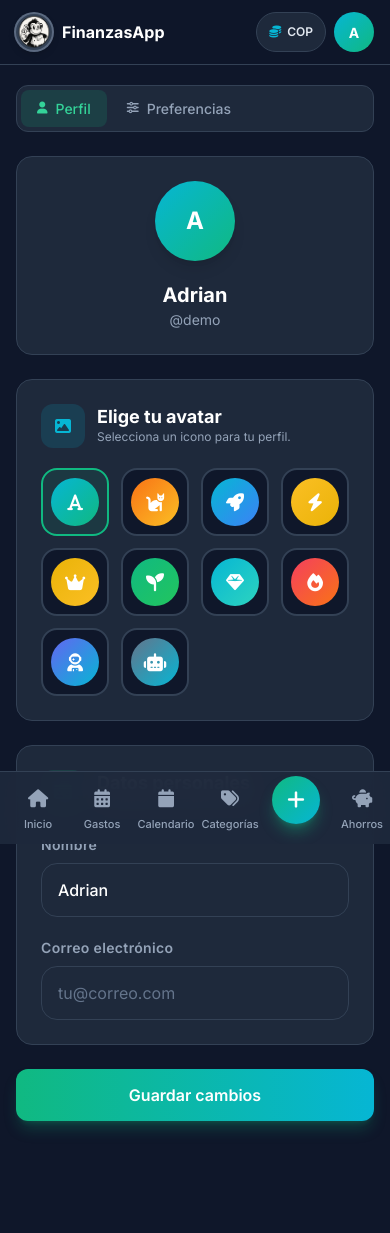
After one commit to adrian083/App-Financiera, a Django app: page /perfil/ in a window 390 px wide. The commit adds this page. Run offline with Django 4.2, Linux system fonts and the light colour scheme; a user stored in the database is signed in; data comes from the database, SQL or seed files in the repository; some libraries are stand-ins or nearby versions.

Commit message:
backup fix , profile and avatar function and responsive polish

```diff
--- a/presupuesto/forms.py
+++ b/presupuesto/forms.py
@@ -1,4 +1,5 @@
 from django import forms
+from django.contrib.auth.models import User
 
 from core.currency import moneda_choices
 from core.form_styles import FORM_INPUT, FORM_INPUT_COP, FORM_INPUT_LG, FORM_INPUT_SM
@@ -8,6 +9,39 @@ from presupuesto.models import (
     ConfiguracionUsuario,
     GastoFijoPlantilla,
 )
+
+
+class PerfilUsuarioForm(forms.ModelForm):
+    """Editar datos básicos de la cuenta del usuario."""
+
+    class Meta:
+        model = User
+        fields = ['first_name', 'email']
+        widgets = {
+            'first_name': forms.TextInput(attrs={
+                'class': FORM_INPUT,
+                'placeholder': 'Tu nombre',
+            }),
+            'email': forms.EmailInput(attrs={
+                'class': FORM_INPUT,
+                'placeholder': 'tu@correo.com',
+            }),
+        }
+        labels = {
+            'first_name': 'Nombre',
+            'email': 'Correo electrónico',
+        }
+
+
+class PerfilAvatarForm(forms.ModelForm):
+    """Seleccionar el avatar predeterminado del perfil."""
+
+    class Meta:
+        model = ConfiguracionUsuario
+        fields = ['avatar']
+        widgets = {
+            'avatar': forms.HiddenInput(),
+        }
 
 
 class MontoCOPField(forms.CharField):
--- a/presupuesto/urls.py
+++ b/presupuesto/urls.py
@@ -6,6 +6,7 @@ urlpatterns = [
     path('', views.dashboard, name='dashboard'),
     path('configuracion/', views.configuracion_inicial, name='configuracion_inicial'),
     path('configuracion/editar/', views.configuracion_editar, name='configuracion_editar'),
+    path('perfil/', views.perfil, name='perfil'),
     path('confirmar-ciclo/', views.confirmar_ciclo, name='confirmar_ciclo'),
     path('ocultar-banner-pago/', views.ocultar_banner_pago, name='ocultar_banner_pago'),
     path('gasto/', views.registrar_gasto, name='registrar_gasto'),
--- a/presupuesto/views.py
+++ b/presupuesto/views.py
@@ -229,6 +229,34 @@ def configuracion_editar(request):
     except Exception as e:
         messages.error(request, f'Error inesperado al cargar configuración: {str(e)}')
         return redirect('dashboard')
+
+
+@login_required
+def perfil(request):
+    """Ver y editar el perfil del usuario (nombre, email y avatar)."""
+    from presupuesto.forms import PerfilUsuarioForm, PerfilAvatarForm
+
+    config = ConfiguracionUsuario.obtener(request.user)
+
+    if request.method == 'POST':
+        form_usuario = PerfilUsuarioForm(request.POST, instance=request.user)
+        form_avatar = PerfilAvatarForm(request.POST, instance=config)
+        if form_usuario.is_valid() and form_avatar.is_valid():
+            form_usuario.save()
+            form_avatar.save()
+            messages.success(request, 'Perfil actualizado correctamente.')
+            return redirect('perfil')
+        messages.error(request, 'Revisa los datos del formulario.')
+    else:
+        form_usuario = PerfilUsuarioForm(instance=request.user)
+        form_avatar = PerfilAvatarForm(instance=config)
+
+    return render(request, 'presupuesto/perfil.html', {
+        'config': config,
+        'form_usuario': form_usuario,
+        'form_avatar': form_avatar,
+        'avatares': ConfiguracionUsuario.avatares_disponibles(),
+    })
 
 
 @login_required
@@ -859,15 +887,10 @@ def _serialize_configuracion(user):
 
 
 def _serialize_categorias(user):
-    try:
-        return list(Categoria.objects.filter(usuario=user).values(
-            'nombre', 'color', 'presupuesto_mensual'
-        ))
-    except Exception:
-        # Fallback si no tiene presupuesto_mensual
-        return list(Categoria.objects.filter(usuario=user).values(
-            'nombre', 'color'
-        ))
+    # Campos válidos del modelo Categoria: nombre, color, activa, orden
+    return list(Categoria.objects.filter(usuario=user).values(
+        'nombre', 'color', 'activa', 'orden'
+    ))
 
 
 def _serialize_movimientos(user):
@@ -1021,14 +1044,14 @@ def _restore_configuracion(user, config_data):
 
 
 def _restore_categorias(user, categorias_data):
-    from decimal import Decimal
     for cat_data in categorias_data:
         defaults = {
-            'color': cat_data['color'],
+            'color': cat_data.get('color', '#6366f1'),
         }
-        # Solo agregar presupuesto_mensual si existe en los datos
-        if 'presupuesto_mensual' in cat_data:
-            defaults['presupuesto_mensual'] = Decimal(cat_data['presupuesto_mensual'])
+        if 'activa' in cat_data:
+            defaults['activa'] = cat_data['activa']
+        if 'orden' in cat_data:
+            defaults['orden'] = cat_data['orden']
 
         Categoria.objects.get_or_create(
             usuario=user,
--- a/templates/ahorros/inversiones.html
+++ b/templates/ahorros/inversiones.html
@@ -184,7 +184,7 @@
 {% if inv.esta_abierta %}
 <!-- Close Investment Modal -->
 <div id="modal-cerrar-{{ inv.pk }}" class="fixed inset-0 bg-black/60 hidden items-center justify-center z-50 p-4 backdrop-blur-sm">
-    <div class="bg-fintech-card rounded-3xl shadow-2xl max-w-md w-full p-6 border border-fintech-border">
+    <div class="bg-fintech-card rounded-3xl shadow-2xl max-w-md w-full p-6 border border-fintech-border max-h-[90vh] overflow-y-auto">
         <div class="flex items-center gap-3 mb-6">
             <div class="w-11 h-11 rounded-xl bg-amber-500/20 flex items-center justify-center"><i class="fas fa-check text-amber-400"></i></div>
             <h2 class="text-xl font-bold text-white">Cerrar inversión</h2>
--- a/templates/ahorros/metas.html
+++ b/templates/ahorros/metas.html
@@ -190,7 +190,7 @@
 {% for meta in metas %}
 <!-- Deposit Modal -->
 <div id="modal-deposito-{{ meta.pk }}" class="fixed inset-0 bg-black/60 hidden items-center justify-center z-50 p-4 backdrop-blur-sm">
-    <div class="bg-fintech-card rounded-3xl shadow-2xl max-w-sm w-full p-6 border border-fintech-border">
+    <div class="bg-fintech-card rounded-3xl shadow-2xl max-w-sm w-full p-6 border border-fintech-border max-h-[90vh] overflow-y-auto">
         <div class="flex justify-between items-center mb-6">
             <h2 class="text-xl font-bold text-white">Aportar a {{ meta.nombre }}</h2>
             <button onclick="closeModal('modal-deposito-{{ meta.pk }}')" class="text-slate-400 hover:text-white text-2xl transition-colors"><i class="fas fa-times"></i></button>
--- a/templates/base.html
+++ b/templates/base.html
@@ -80,13 +80,13 @@
 
         <div class="p-4 border-t border-fintech-border shrink-0">
             <div class="flex items-center gap-3 px-3 py-3 rounded-xl bg-fintech-bg border border-fintech-border">
-                <div class="w-10 h-10 rounded-full bg-gradient-to-br from-fintech-cyan to-fintech-emerald flex items-center justify-center text-white font-bold text-sm shrink-0">
-                    {{ user.username|slice:":1"|upper }}
-                </div>
-                <div class="flex-1 min-w-0">
+                <a href="{% url 'perfil' %}" title="Ver mi perfil">
+                    {% include 'partials/avatar.html' with size='w-10 h-10' text='text-sm' %}
+                </a>
+                <a href="{% url 'perfil' %}" class="flex-1 min-w-0">
                     <p class="text-white font-semibold text-sm truncate">{{ user.first_name|default:user.username }}</p>
                     <p class="text-slate-400 text-xs truncate">@{{ user.username }}</p>
-                </div>
+                </a>
                 <form method="post" action="{% url 'logout' %}">
                     {% csrf_token %}
                     <button type="submit" title="Cerrar sesión" class="w-9 h-9 rounded-lg flex items-center justify-center text-slate-400 hover:text-fintech-rose hover:bg-fintech-rose/10 transition-colors">
@@ -109,7 +109,9 @@
                     <i class="fas fa-coins text-fintech-cyan text-xs"></i>
                     <span class="font-semibold text-xs">{{ moneda_activa.codigo }}</span>
                 </a>
-                <a href="{% url 'configuracion_editar' %}" class="w-10 h-10 rounded-full bg-gradient-to-br from-fintech-cyan to-fintech-emerald flex items-center justify-center text-white font-bold text-sm">{{ user.username|slice:":1"|upper }}</a>
+                <a href="{% url 'perfil' %}" title="Mi perfil">
+                    {% include 'partials/avatar.html' with size='w-10 h-10' text='text-sm' %}
+                </a>
             </div>
         </div>
     </header>
@@ -131,7 +133,9 @@
                 <button type="button" class="w-11 h-11 rounded-xl bg-fintech-card border border-fintech-border flex items-center justify-center text-slate-300 hover:text-white hover:border-slate-500 transition-colors" title="Notificaciones">
                     <i class="far fa-bell text-lg"></i>
                 </button>
-                <a href="{% url 'configuracion_editar' %}" class="w-11 h-11 rounded-xl bg-gradient-to-br from-fintech-cyan to-fintech-emerald flex items-center justify-center text-white font-bold text-lg">{{ user.username|slice:":1"|upper }}</a>
+                <a href="{% url 'perfil' %}" title="Mi perfil">
+                    {% include 'partials/avatar.html' with size='w-11 h-11' text='text-lg' %}
+                </a>
                 <button type="button" onclick="finanzasQuickAdd()" class="flex items-center gap-2 px-5 h-11 rounded-xl bg-gradient-to-r from-fintech-emerald to-fintech-cyan text-white font-semibold hover:opacity-90 transition-all shadow-lg shadow-fintech-emerald/25">
                     <i class="fas fa-plus"></i>
                     <span>Registrar</span>
--- /dev/null
+++ b/templates/partials/avatar.html
@@ -0,0 +1,14 @@
+{% comment %}
+Renderiza el avatar del usuario.
+Params: size (ej. 'w-10 h-10'), text (ej. 'text-sm').
+Usa config.avatar_info del context processor; cae al inicial si no hay config.
+{% endcomment %}
+{% if config %}{% with info=config.avatar_info %}
+<span class="{{ size }} rounded-full bg-gradient-to-br {{ info.gradient }} flex items-center justify-center text-white font-bold {{ text }} shrink-0">
+    {% if info.icon %}<i class="{{ info.icon }}"></i>{% else %}{{ user.first_name|default:user.username|slice:":1"|upper }}{% endif %}
+</span>
+{% endwith %}{% else %}
+<span class="{{ size }} rounded-full bg-gradient-to-br from-fintech-cyan to-fintech-emerald flex items-center justify-center text-white font-bold {{ text }} shrink-0">
+    {{ user.first_name|default:user.username|slice:":1"|upper }}
+</span>
+{% endif %}
--- /dev/null
+++ b/templates/presupuesto/perfil.html
@@ -0,0 +1,135 @@
+{% extends 'base.html' %}
+
+{% block title %}Mi perfil — FinanzasApp{% endblock %}
+{% block header_eyebrow %}Cuenta{% endblock %}
+{% block header_title %}Mi perfil{% endblock %}
+
+{% block content %}
+<div class="max-w-3xl mx-auto">
+
+    <!-- ===================== TABS ===================== -->
+    <div class="mb-6 flex flex-wrap gap-1 p-1 rounded-xl bg-fintech-card border border-fintech-border w-full sm:w-auto sm:inline-flex">
+        <a href="{% url 'perfil' %}" class="flex items-center gap-2 px-4 py-2 rounded-lg text-sm font-medium bg-fintech-emerald/15 text-fintech-emeraldLight">
+            <i class="fas fa-user text-xs"></i> Perfil
+        </a>
+        <a href="{% url 'configuracion_editar' %}" class="flex items-center gap-2 px-4 py-2 rounded-lg text-sm font-medium text-slate-400 hover:text-white transition-colors">
+            <i class="fas fa-sliders text-xs"></i> Preferencias
+        </a>
+    </div>
+
+    {% with info=config.avatar_info %}
+    <form method="post" class="space-y-6">
+        {% csrf_token %}
+
+        <!-- ===================== PROFILE HEADER CARD ===================== -->
+        <div class="bg-fintech-card rounded-2xl border border-fintech-border p-6 lg:p-8">
+            <div class="flex flex-col sm:flex-row items-center gap-5 text-center sm:text-left">
+                <div id="avatar-preview" class="w-20 h-20 rounded-full bg-gradient-to-br {{ info.gradient }} flex items-center justify-center text-white font-bold text-2xl shrink-0 shadow-lg">
+                    {% if info.icon %}
+                    <i class="{{ info.icon }}"></i>
+                    {% else %}
+                    <span>{{ user.first_name|default:user.username|slice:":1"|upper }}</span>
+                    {% endif %}
+                </div>
+                <div class="min-w-0">
+                    <h2 class="text-white font-bold text-xl truncate">{{ user.first_name|default:user.username }}</h2>
+                    <p class="text-slate-400 text-sm truncate">@{{ user.username }}</p>
+                    {% if user.email %}<p class="text-slate-500 text-xs mt-1 truncate"><i class="fas fa-envelope mr-1"></i>{{ user.email }}</p>{% endif %}
+                </div>
+            </div>
+        </div>
+
+        <!-- ===================== AVATAR SELECTOR ===================== -->
+        <div class="bg-fintech-card rounded-2xl border border-fintech-border p-6 lg:p-8">
+            <div class="flex items-center gap-3 mb-5">
+                <div class="w-11 h-11 rounded-xl bg-fintech-cyan/15 flex items-center justify-center">
+                    <i class="fas fa-image text-fintech-cyan"></i>
+                </div>
+                <div>
+                    <h3 class="text-white font-bold text-lg leading-tight">Elige tu avatar</h3>
+                    <p class="text-slate-400 text-xs">Selecciona un icono para tu perfil.</p>
+                </div>
+            </div>
+
+            {{ form_avatar.avatar }}
+
+            <div class="grid grid-cols-4 sm:grid-cols-5 gap-3">
+                {% for clave, av in avatares %}
+                <button type="button" data-avatar="{{ clave }}"
+                    class="avatar-option group aspect-square rounded-2xl border-2 flex items-center justify-center transition-all
+                    {% if config.avatar == clave %}border-fintech-emerald bg-fintech-emerald/10{% else %}border-fintech-border bg-fintech-bg hover:border-slate-500{% endif %}"
+                    title="{{ clave }}">
+                    <span class="w-12 h-12 rounded-full bg-gradient-to-br {{ av.gradient }} flex items-center justify-center text-white text-lg font-bold">
+                        {% if av.icon %}
+                        <i class="{{ av.icon }}"></i>
+                        {% else %}
+                        <i class="fas fa-font"></i>
+                        {% endif %}
+                    </span>
+                </button>
+                {% endfor %}
+            </div>
+        </div>
+
+        <!-- ===================== ACCOUNT DATA ===================== -->
+        <div class="bg-fintech-card rounded-2xl border border-fintech-border p-6 lg:p-8">
+            <div class="flex items-center gap-3 mb-5">
+                <div class="w-11 h-11 rounded-xl bg-fintech-emerald/15 flex items-center justify-center">
+                    <i class="fas fa-id-card text-fintech-emeraldLight"></i>
+                </div>
+                <div>
+                    <h3 class="text-white font-bold text-lg leading-tight">Datos personales</h3>
+                    <p class="text-slate-400 text-xs">Actualiza tu nombre y correo.</p>
+                </div>
+            </div>
+
+            <div class="space-y-5">
+                {% for field in form_usuario %}
+                <div>
+                    <label class="form-label">{{ field.label }}</label>
+                    {{ field }}
+                    {% for e in field.errors %}<p class="text-xs text-fintech-rose mt-1.5">{{ e }}</p>{% endfor %}
+                </div>
+                {% endfor %}
+            </div>
+        </div>
+
+        <button type="submit" class="w-full bg-gradient-to-r from-fintech-emerald to-fintech-cyan text-white py-3.5 rounded-xl font-semibold hover:opacity-90 transition-opacity shadow-lg shadow-fintech-emerald/25">
+            Guardar cambios
+        </button>
+    </form>
+    {% endwith %}
+</div>
+{% endblock %}
+
+{% block extra_js %}
+<script>
+    (function () {
+        var input = document.getElementById('id_avatar');
+        var preview = document.getElementById('avatar-preview');
+        var options = document.querySelectorAll('.avatar-option');
+        var userInitial = "{{ user.first_name|default:user.username|slice:':1'|upper|escapejs }}";
+
+        options.forEach(function (btn) {
+            btn.addEventListener('click', function () {
+                var clave = btn.getAttribute('data-avatar');
+                if (input) input.value = clave;
+
+                options.forEach(function (b) {
+                    b.classList.remove('border-fintech-emerald', 'bg-fintech-emerald/10');
+                    b.classList.add('border-fintech-border', 'bg-fintech-bg');
+                });
+                btn.classList.remove('border-fintech-border', 'bg-fintech-bg');
+                btn.classList.add('border-fintech-emerald', 'bg-fintech-emerald/10');
+
+                // Sincronizar la vista previa grande con el círculo interior del botón.
+                var inner = btn.querySelector('span');
+                if (preview && inner) {
+                    preview.className = inner.className.replace('w-12 h-12 text-lg', 'w-20 h-20 text-2xl') + ' shrink-0 shadow-lg';
+                    preview.innerHTML = clave === 'inicial' ? '<span>' + userInitial + '</span>' : inner.innerHTML;
+                }
+            });
+        });
+    })();
+</script>
+{% endblock %}
```
Also changed, not shown: presupuesto/models.py (+29 -0 lines), presupuesto/migrations/0011_configuracionusuario_avatar.py (added).
